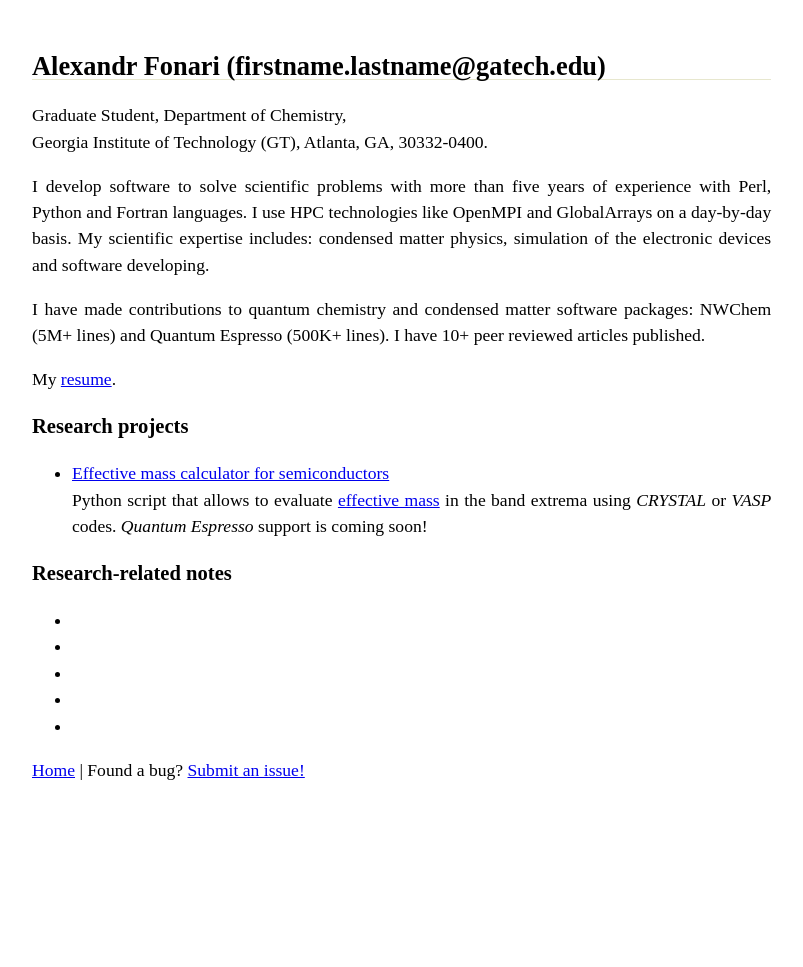
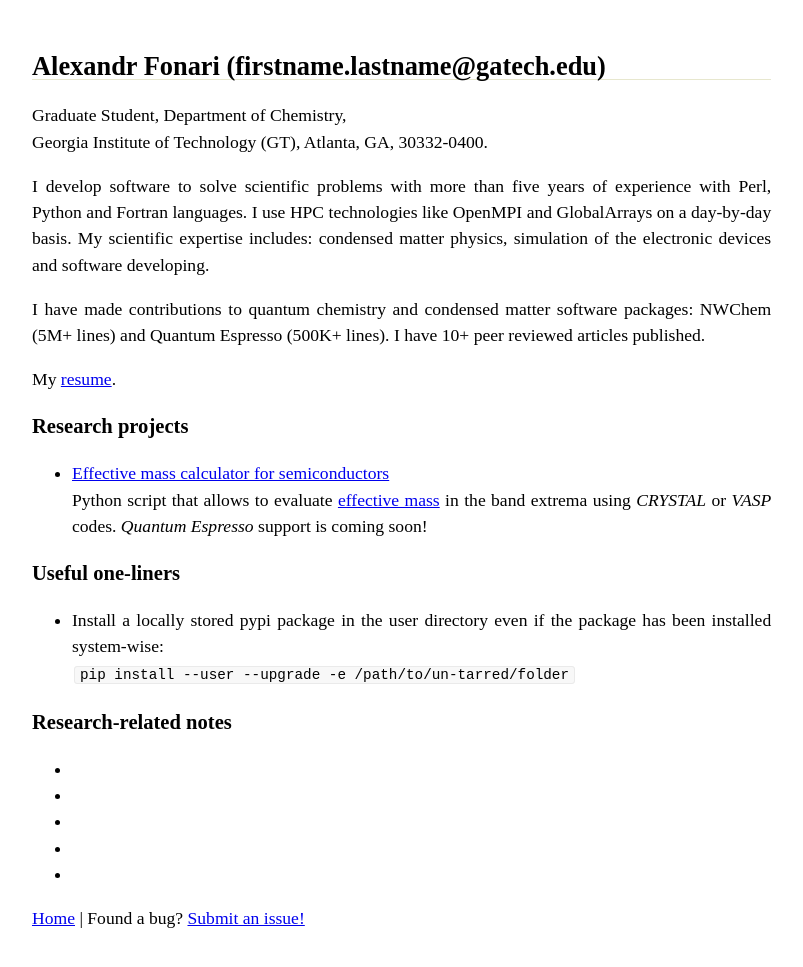
Before and after one commit to afonari/afonari.github.io, a Jekyll site: the page built from index.md, in a window 1280 px wide. Shown: the whole page, without its empty margins (56-859 px from the left). Built offline with Jekyll 4.4.1, drawn with Linux system fonts in a browser that asks for light colours; Markdown is read by kramdown in place of the engine named in the settings; before the commit the page ends 900 px from its top, so only the background shows below that.

Commit message:
added one-liners section

```diff
--- a/index.md
+++ b/index.md
@@ -17,6 +17,10 @@ My [resume](afonari_resume.pdf).
  - [Effective mass calculator for semiconductors](emc/)
 Python script that allows to evaluate [effective mass](http://ecee.colorado.edu/~bart/book/effmass.htm) in the band extrema using *CRYSTAL* or *VASP* codes. *Quantum Espresso* support is coming soon!
 
+### Useful one-liners
+ - Install a locally stored pypi package in the user directory even if the package has been installed system-wise:
+`pip install --user --upgrade -e /path/to/un-tarred/folder`
+
 ### Research-related notes
 
 {% for post in site.posts %}
```
